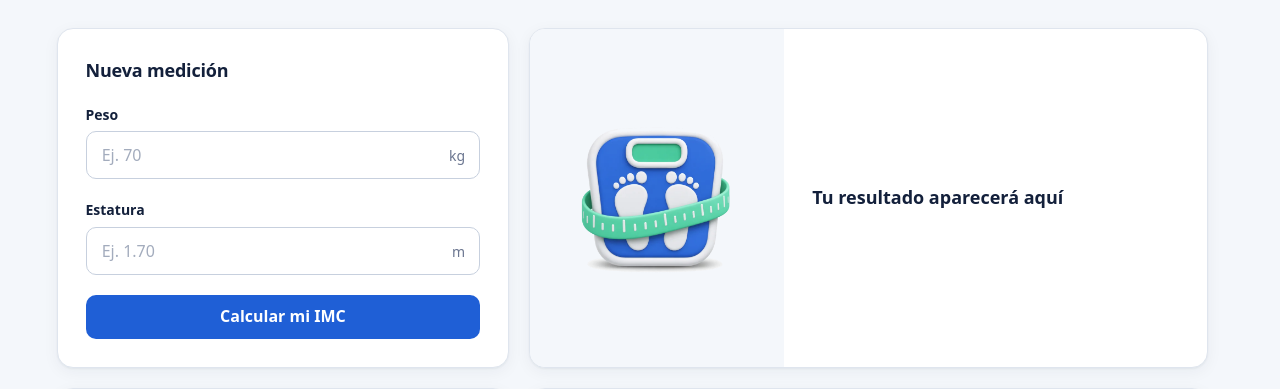
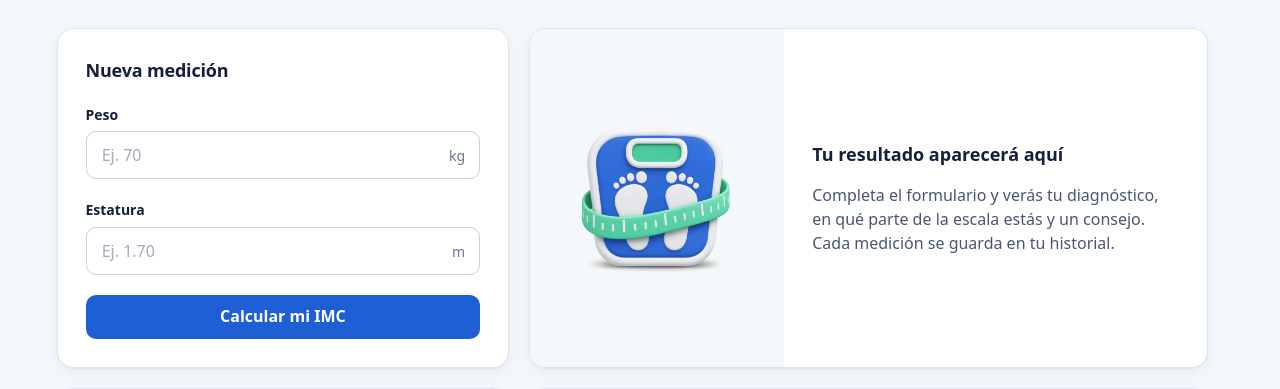
Before and after one commit to JuanKsPty/prog4, a PHP site: page /evaluaciones/evaluacion2/vistas/imc.php in a window 1280 px wide. Shown: the part 157-546 px from the top of the page. Run offline with PHP 8.4, Linux system fonts and the light colour scheme; the visitor is signed in with stand-in values (Sample User, id 1); data comes from the database, SQL or seed files in the repository; data that the repository does not hold is empty.

Commit message:
Volver a mostrar la explicación en el resultado vacío
Sin ella la tarjeta se veía vacía junto al formulario.

```diff
--- a/evaluaciones/evaluacion2/css/styles.css
+++ b/evaluaciones/evaluacion2/css/styles.css
@@ -1245,6 +1245,11 @@
     font-weight: 700;
 }
 
+.resultado-texto {
+    margin: 0;
+    color: var(--tinta-suave);
+}
+
 .resultado-valor {
     margin: 0;
     font-size: clamp(3rem, 6vw, 4.25rem);
--- a/evaluaciones/evaluacion2/vistas/php/indicador.php
+++ b/evaluaciones/evaluacion2/vistas/php/indicador.php
@@ -57,6 +57,7 @@ function resultado_vacio($tipo) {
                 </div>
                 <div class="resultado-cuerpo">
                     <h2 class="resultado-etiqueta" id="titulo-resultado">Tu resultado aparecerá aquí</h2>
+                    <p class="resultado-texto">Completa el formulario y verás tu diagnóstico, en qué parte de la escala estás y un consejo. Cada medición se guarda en tu historial.</p>
                 </div>
             </section>
     <?php
```
